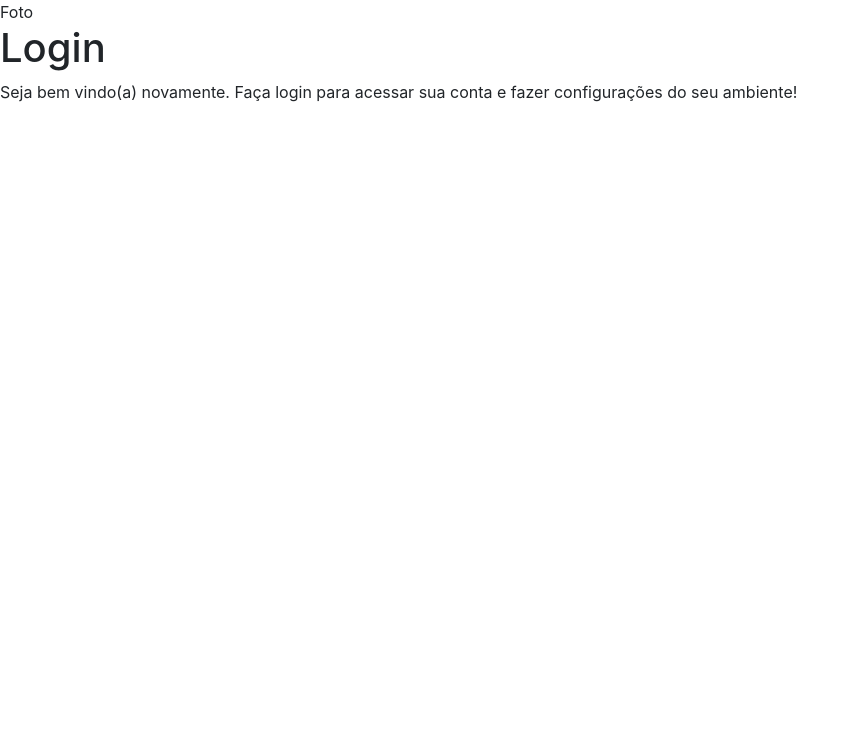
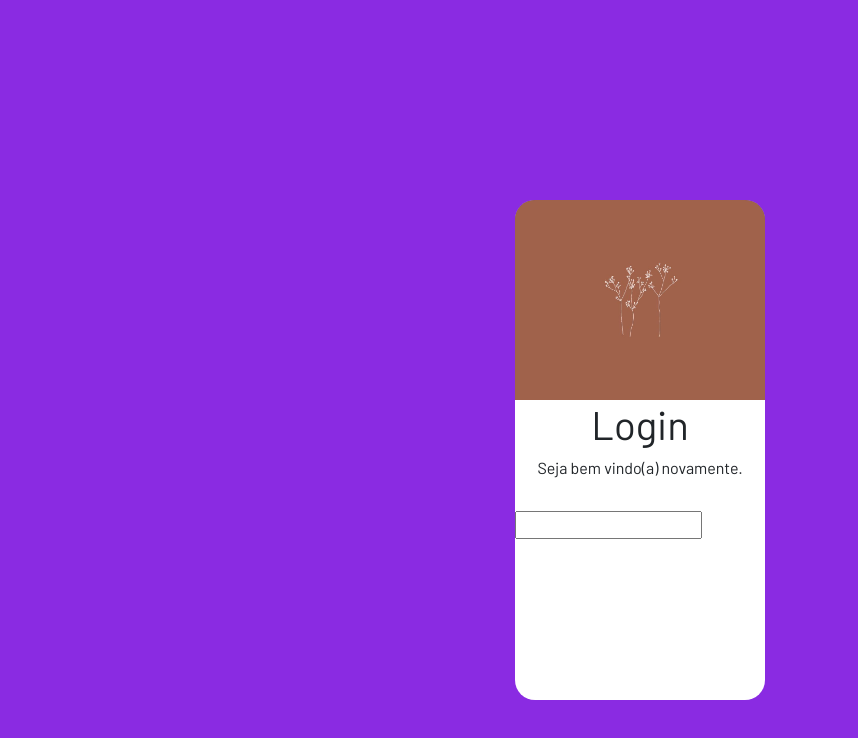
Before and after one commit to EduardoKtzz/Login-Responsivo, a plain HTML site: page index.html in a window 1280 px wide. Shown: the whole page, without its empty margins (0-858 px from the left). Drawn offline with nearby package versions, Linux system fonts and the light colour scheme.

Commit message:
Estrutura básico com CSS (Para celular)
Inserindo um pouco de CSS para celular e mudando alguns textos.

```diff
--- a/index.html
+++ b/index.html
@@ -12,17 +12,18 @@
          crossorigin="anonymous"
       />
    </head>
-   <body>
+   <body id="fundo">
       <main>
          <section id="login">
-            <div id="imagem">Foto</div>
+            <div id="imagem"></div>
             <div id="formulario">
-               <h1>Login</h1>
-               <p>
-                  Seja bem vindo(a) novamente. Faça login para acessar sua conta
-                  e fazer configurações do seu ambiente!
-               </p>
-               <form action="login.php" method="post"></form>
+               <h1 class="text-center">Login</h1>
+               <p class="text-center">Seja bem vindo(a) novamente.</p>
+               <form action="login.php" method="post">
+                  <div id="input-box">
+                     <input type="email" id="email" />
+                  </div>
+               </form>
             </div>
          </section>
       </main>
--- a/style/style.css
+++ b/style/style.css
@@ -1,4 +1,5 @@
 @charset "UTF-8";
+@import url("https://fonts.googleapis.com/css2?family=Barlow&display=swap");
 
 /*
 
@@ -9,6 +10,37 @@ Lilas: #5f2c82
 */
 
 * {
+   font-family: "Barlow", sans-serif;
    margin: 0;
    padding: 0;
+   box-sizing: border-box;
 }
+
+#fundo {
+   background-color: blueviolet;
+}
+
+section {
+   background-color: white;
+}
+
+#login {
+   margin: 200px auto;
+   background-color: white;
+   width: 250px;
+   height: 500px;
+   border-radius: 20px;
+   overflow: hidden;
+}
+
+section#login > div#imagem {
+   background: #5f2c82 url(../imagens/flores.jpg) no-repeat;
+   height: 200px;
+   background-size: cover;
+   background-position: -33px;
+}
+
+#input-box {
+   position: relative;
+   padding: 15px 0 0;
+}
```
